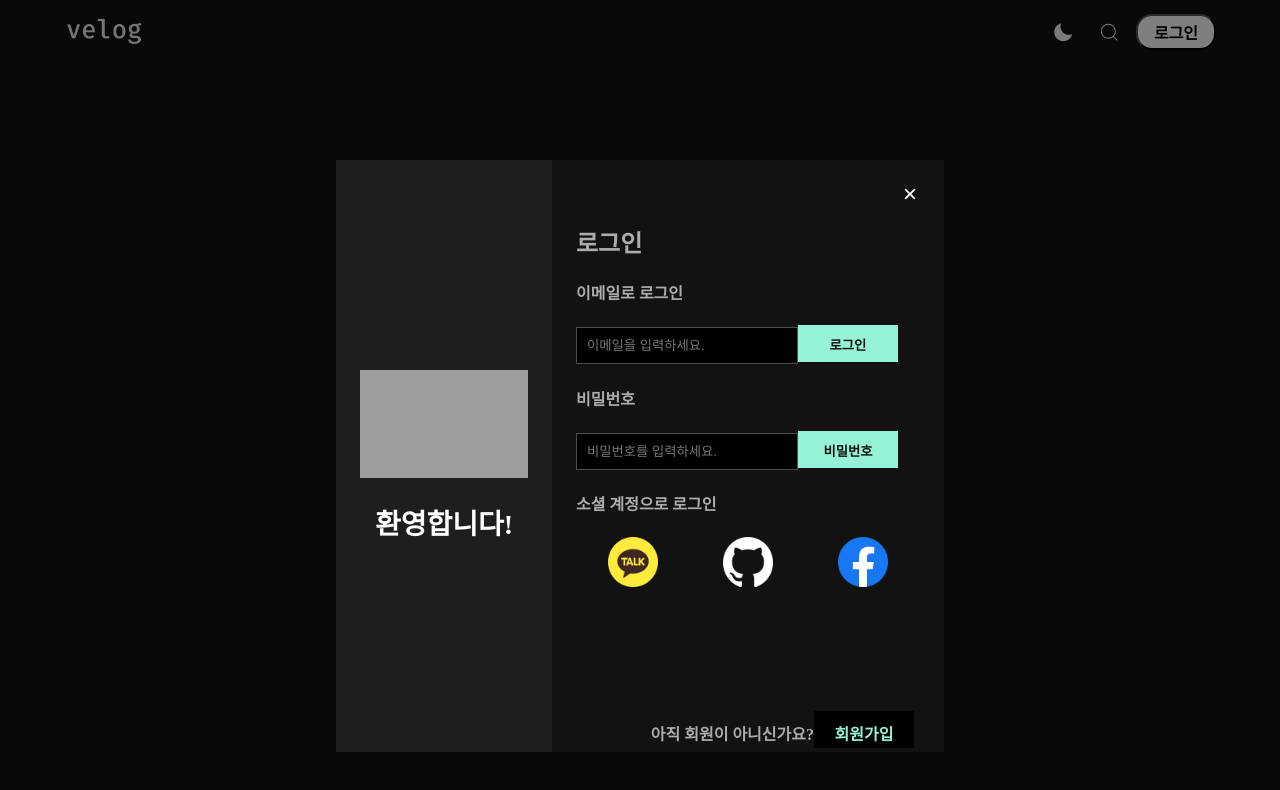
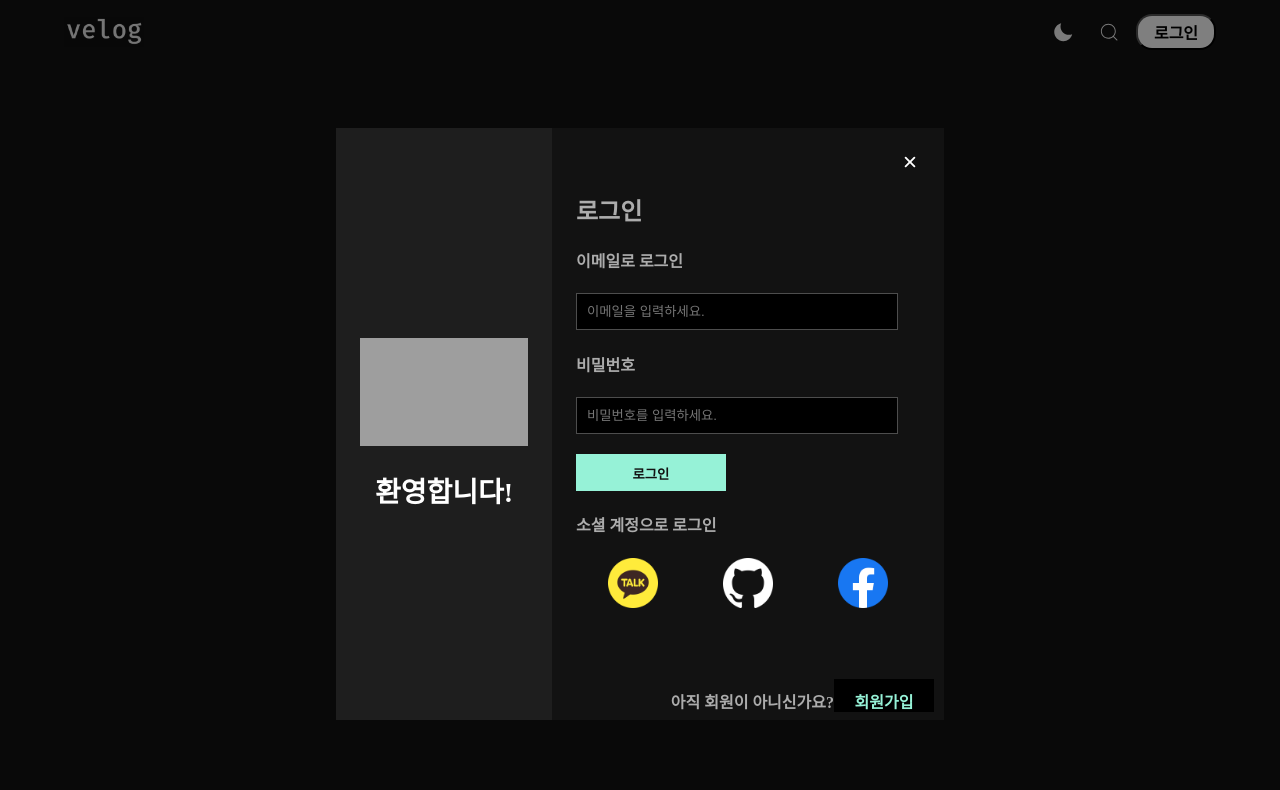
Before and after one commit to saehwa95/clone-velog, a React (Create React App) app: page /loginsignup in a window 1280 px wide. Shown: the top 790 px of the page. Built offline with nearby package versions, Linux system fonts and the light colour scheme; grey boxes are pictures that could not be loaded.

Commit message:
:ambulance: LoginSignUp UI 긴급 수정

```diff
--- a/src/pages/LoginSignUp/LoginSignUp.jsx
+++ b/src/pages/LoginSignUp/LoginSignUp.jsx
@@ -13,6 +13,7 @@ import {
   STinputWrapper,
   StIconContainer,
   StLink,
+  StLoginLink,
   StToggleButton,
 } from "./style";
 import { IoClose } from "react-icons/io5";
@@ -49,20 +50,26 @@ const LoginSignUp = (props) => {
                   <h2>회원가입</h2>
                   <h4>이메일로 회원가입</h4>
                   <STinputWrapper>
-                    <div>
-                      <input placeholder="이메일을 입력하세요." />
-                      <button>로그인</button>
+                    <div className="emailWrapper">
+                      <input
+                        className="emailInput"
+                        placeholder="이메일을 입력하세요."
+                      />
+                      <button className="emailBtn">중복 확인</button>
                     </div>
                     <h4>비밀번호</h4>
                     <div>
                       <input placeholder="비밀번호를 입력하세요." />
-                      <button>비밀번호</button>
+                    </div>
+                    <h4>비밀번호 재확인</h4>
+                    <div>
+                      <input placeholder="비밀번호를 입력하세요." />
                     </div>
                     <h4>닉네임</h4>
                     <div>
                       <input placeholder="닉네임을 입력하세요." />
-                      <button>닉네임</button>
                     </div>
+                    <button>회원가입</button>
                     <h4>소셜 계정으로 로그인</h4>
                     <StIconContainer>
                       <img src={kakao} />
@@ -72,7 +79,10 @@ const LoginSignUp = (props) => {
                     <StLink>
                       <h4>
                         계정이 이미 있으신가요?
-                        <StToggleButton onClick={toggleHandler}>
+                        <StToggleButton
+                          className="footerBtn"
+                          onClick={toggleHandler}
+                        >
                           로그인
                         </StToggleButton>
                       </h4>
@@ -107,27 +117,29 @@ const LoginSignUp = (props) => {
                   <STinputWrapper>
                     <div>
                       <input placeholder="이메일을 입력하세요." />
-                      <button>로그인</button>
                     </div>
                     <h4>비밀번호</h4>
                     <div>
                       <input placeholder="비밀번호를 입력하세요." />
-                      <button>비밀번호</button>
                     </div>
+                    <button>로그인</button>
                     <h4>소셜 계정으로 로그인</h4>
                     <StIconContainer>
                       <img src={kakao} />
                       <img src={github} />
                       <img src={facebook} />
                     </StIconContainer>
-                    <StLink>
+                    <StLoginLink>
                       <h4>
                         아직 회원이 아니신가요?
-                        <StToggleButton onClick={toggleHandler}>
+                        <StToggleButton
+                          className="footerBtn"
+                          onClick={toggleHandler}
+                        >
                           회원가입
                         </StToggleButton>
                       </h4>
-                    </StLink>
+                    </StLoginLink>
                   </STinputWrapper>
                 </StInputContainer>
               </StModalBlock>
--- a/src/pages/LoginSignUp/style.js
+++ b/src/pages/LoginSignUp/style.js
@@ -34,7 +34,7 @@ const StModalBlock = styled.div`
   position: relative;
   width: 38rem;
   min-height: 34rem;
-  top: 10rem;
+  top: 8rem;
   background-color: white;
   display: flex;
   animation: modal-show 0.7s;
@@ -92,15 +92,32 @@ const STinputWrapper = styled.div`
 
   justify-content: space-between;
   input {
-    width: 200px;
+    width: 300px;
     padding: 10px;
     background-color: black;
     border: 1px solid #4d4d4d;
   }
+  .emailInput {
+    width: 220px !important;
+    height: 10px !important;
+  }
+  .emailWrapper {
+    display: flex !important;
+    align-items: center !important;
+  }
+  .emailBtn {
+    display: flex !important;
+    align-items: center !important;
+    justify-content: center !important;
+    width: 80px !important;
+    height: 33px !important;
+    margin-top: 0 !important;
+  }
   button {
-    width: 100px;
+    width: 150px;
     height: 37px;
     padding: 10px;
+    margin-top: 20px;
     border: none;
     background-color: #96f2d7;
     color: #121212;
@@ -118,14 +135,36 @@ const StIconContainer = styled.div`
 `;
 const StLink = styled.div`
   position: absolute;
-  top: 530px;
-  right: 30px;
+  top: 670px;
+  right: 10px;
   display: flex;
   flex-direction: column;
   justify-content: flex-end;
   align-items: flex-end;
   span {
     color: #96f2d7;
+  }
+  .footerBtn {
+    width: 100px !important;
+    height: 33px !important;
+    margin-top: 0 !important;
+  }
+`;
+const StLoginLink = styled.div`
+  position: absolute;
+  top: 530px;
+  right: 10px;
+  display: flex;
+  flex-direction: column;
+  justify-content: flex-end;
+  align-items: flex-end;
+  span {
+    color: #96f2d7;
+  }
+  .footerBtn {
+    width: 100px !important;
+    height: 33px !important;
+    margin-top: 0 !important;
   }
 `;
 const StToggleButton = styled.button`
@@ -148,5 +187,6 @@ export {
   STinputWrapper,
   StIconContainer,
   StLink,
+  StLoginLink,
   StToggleButton,
 };
```
